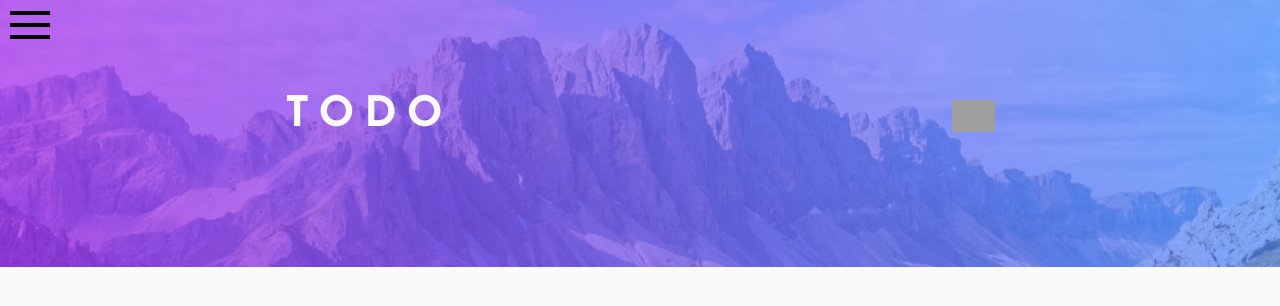
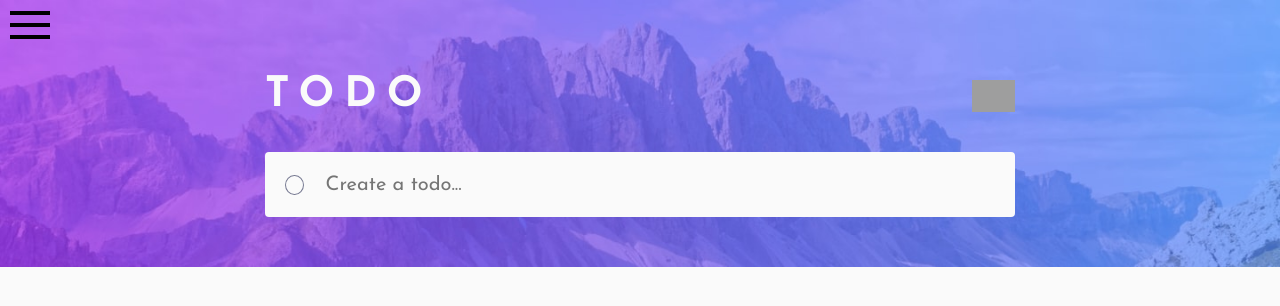
Before and after one commit to akash-starvin/FrontEnd-Mentor, an Angular app: page /todo-app in a window 1280 px wide. Shown: the top 306 px of the page. Built offline with nearby package versions, Linux system fonts and the light colour scheme; grey boxes are pictures that could not be loaded.

Commit message:
Todo app: Designed user input

```diff
--- a/src/app/todo-app/components/home/home.component.html
+++ b/src/app/todo-app/components/home/home.component.html
@@ -15,5 +15,14 @@
         (click)="toggleDarkMode()"
       />
     </div>
+    <div class="d-flex align-center user-input-wrapper">
+      <div class="check-box"></div>
+      <input
+        type="text"
+        placeholder="Create a todo..."
+        [(ngModel)]="userInput"
+        (keyup.enter)="addToList()"
+      />
+    </div>
   </div>
 </section>
--- a/src/app/todo-app/components/home/home.component.scss
+++ b/src/app/todo-app/components/home/home.component.scss
@@ -3,15 +3,15 @@
 
 section {
   background-image: url(variables.$bg-mobile-light);
-  width: 100%;
   height: -webkit-fill-available;
   background-repeat: no-repeat;
   background-size: contain;
   background-position: top center;
+  padding: 20px;
 }
 
 .logo-wrapper {
-  padding: 40px 20px;
+  margin: 20px auto;
 
   .logo-text {
     margin: 0;
@@ -27,13 +27,50 @@ section {
   }
 }
 
-.dark-theme{
+.user-input-wrapper {
+  background-color: variables.$very-light-gray;
+  margin-bottom: 10px;
+  height: 45px;
+  border-radius: 4px;
+
+  .check-box {
+    height: 18px;
+    width: 18px;
+    border-radius: 50%;
+    border: 1px solid variables.$dark-grayish-blue;
+    margin: 0 20px;
+  }
+
+  input {
+    outline: none;
+    border: none;
+    height: 30px;
+    width: -webkit-fill-available;
+    background-color: variables.$very-light-gray;
+    font-family: variables.$font-family;
+    font-weight: 400;
+    margin-right: 20px;
+  }
+}
+
+.dark-theme {
   background-image: url(variables.$bg-mobile-dark);
+  background-color: variables.$very-dark-blue;
+
+  .user-input-wrapper, input{
+    background-color: variables.$very-dark-grayish-blue-2;
+  }
+
+  .user-input-wrapper input{
+    color: variables.$dark-grayish-blue;
+  }
+
 }
 
 @media only screen and (min-width: 768px) {
   section {
     background-image: url(variables.$bg-desktop-light);
+    padding: 0;
   }
 
   .container {
@@ -51,7 +88,16 @@ section {
     height: 32px;
   }
 
-  .dark-theme{
+  .user-input-wrapper {
+    height: 65px;
+    margin: 40px auto;
+
+    input{
+      font-size: 20px;
+    }
+  }
+
+  .dark-theme {
     background-image: url(variables.$bg-desktop-dark);
   }
 }
--- a/src/app/todo-app/components/home/home.component.ts
+++ b/src/app/todo-app/components/home/home.component.ts
@@ -8,6 +8,7 @@ import { Component, OnInit } from '@angular/core';
 export class HomeComponent implements OnInit {
 
   isDarkMode: boolean = false;
+  userInput: string = '';
 
   constructor() { }
 
@@ -17,4 +18,8 @@ export class HomeComponent implements OnInit {
   toggleDarkMode(){
     this.isDarkMode = !this.isDarkMode;
   }
+
+  addToList(){
+    this.userInput = '';
+  }
 }
--- a/src/app/todo-app/todo-app.module.ts
+++ b/src/app/todo-app/todo-app.module.ts
@@ -3,6 +3,7 @@ import { CommonModule } from '@angular/common';
 
 import { TodoAppRoutingModule } from './todo-app-routing.module';
 import { HomeComponent } from './components/home/home.component';
+import { FormsModule } from '@angular/forms';
 
 
 @NgModule({
@@ -11,7 +12,8 @@ import { HomeComponent } from './components/home/home.component';
   ],
   imports: [
     CommonModule,
-    TodoAppRoutingModule
+    TodoAppRoutingModule,
+    FormsModule
   ]
 })
 export class TodoAppModule { }
--- a/src/assets/todo-app/sass/variables.scss
+++ b/src/assets/todo-app/sass/variables.scss
@@ -25,5 +25,5 @@ $very-dark-desaturated-blue: hsl(235, 24%, 19%);
 $light-grayish-blue: hsl(234, 39%, 85%);
 $light-grayish-blue-hover: hsl(236, 33%, 92%); //hover
 $dark-grayish-blue: hsl(234, 11%, 52%);
-$very-dark-grayish-blue: hsl(233, 14%, 35%);
+$very-dark-grayish-blue-1: hsl(233, 14%, 35%);
 $very-dark-grayish-blue-2: hsl(237, 14%, 26%);
```
